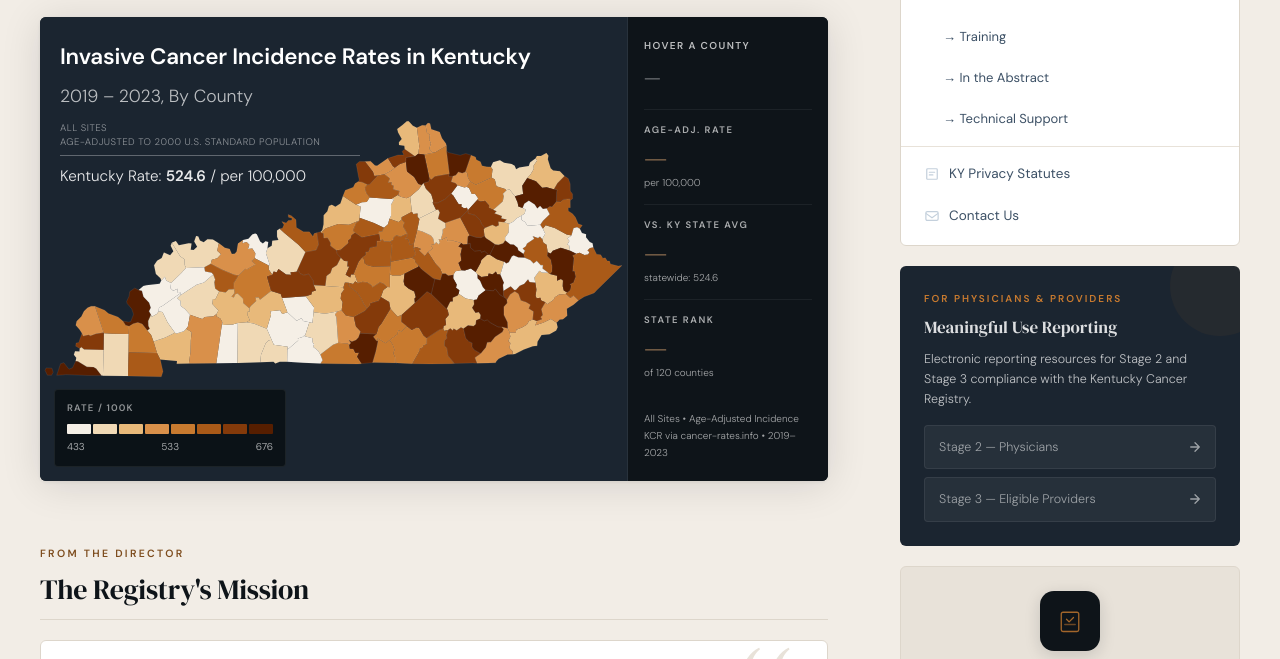
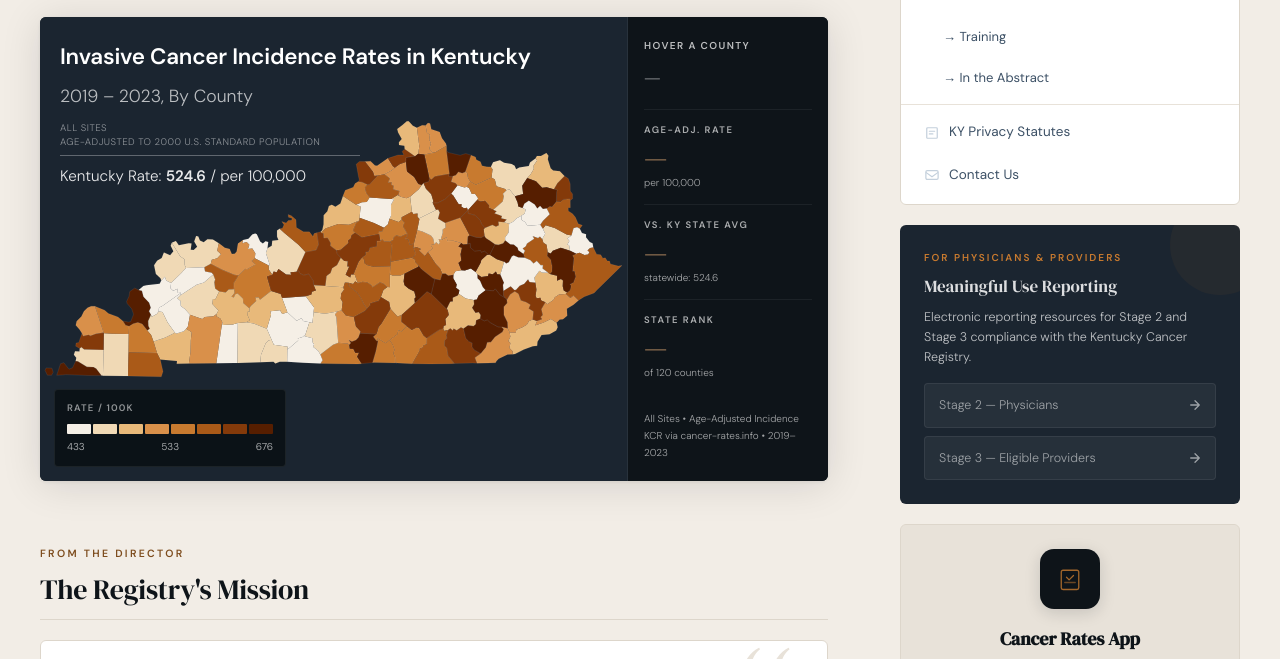
Before and after one commit to david-rust/david-rust.github.io, a website: page index.html in a window 1280 px wide. Shown: the part 1491-2150 px from the top of the page. Drawn offline with Linux system fonts and the light colour scheme.

Commit message:
Remove  duplicate resources link #11

```diff
--- a/index.html
+++ b/index.html
@@ -676,7 +676,6 @@ html[data-theme="kcr-blue"] .mast-data-note { background: #0f2244; }
         <a href="/manuals" class="side-nav-link indent">→ KCR Manuals</a>
         <a href="/training" class="side-nav-link indent">→ Training</a>
         <a href="/intheabstract" class="side-nav-link indent">→ In the Abstract</a>
-        <a href="/resources" class="side-nav-link indent">→ Technical Support</a>
         <hr class="side-nav-sep">
         <a href="/statutes/" class="side-nav-link"><svg class="ico" width="14" height="14" viewBox="0 0 16 16" fill="none"><path d="M3 2h10a1 1 0 0 1 1 1v10a1 1 0 0 1-1 1H3a1 1 0 0 1-1-1V3a1 1 0 0 1 1-1z" stroke="currentColor" stroke-width="1.4"></path><path d="M5 6h6M5 9h4" stroke="currentColor" stroke-width="1.4" stroke-linecap="round"></path></svg>KY Privacy Statutes</a>
         <a href="/contact/" class="side-nav-link"><svg class="ico" width="14" height="14" viewBox="0 0 16 16" fill="none"><rect x="1" y="3" width="14" height="10" rx="1.5" stroke="currentColor" stroke-width="1.4"></rect><path d="M1 5l7 5 7-5" stroke="currentColor" stroke-width="1.4"></path></svg>Contact Us</a>
```
